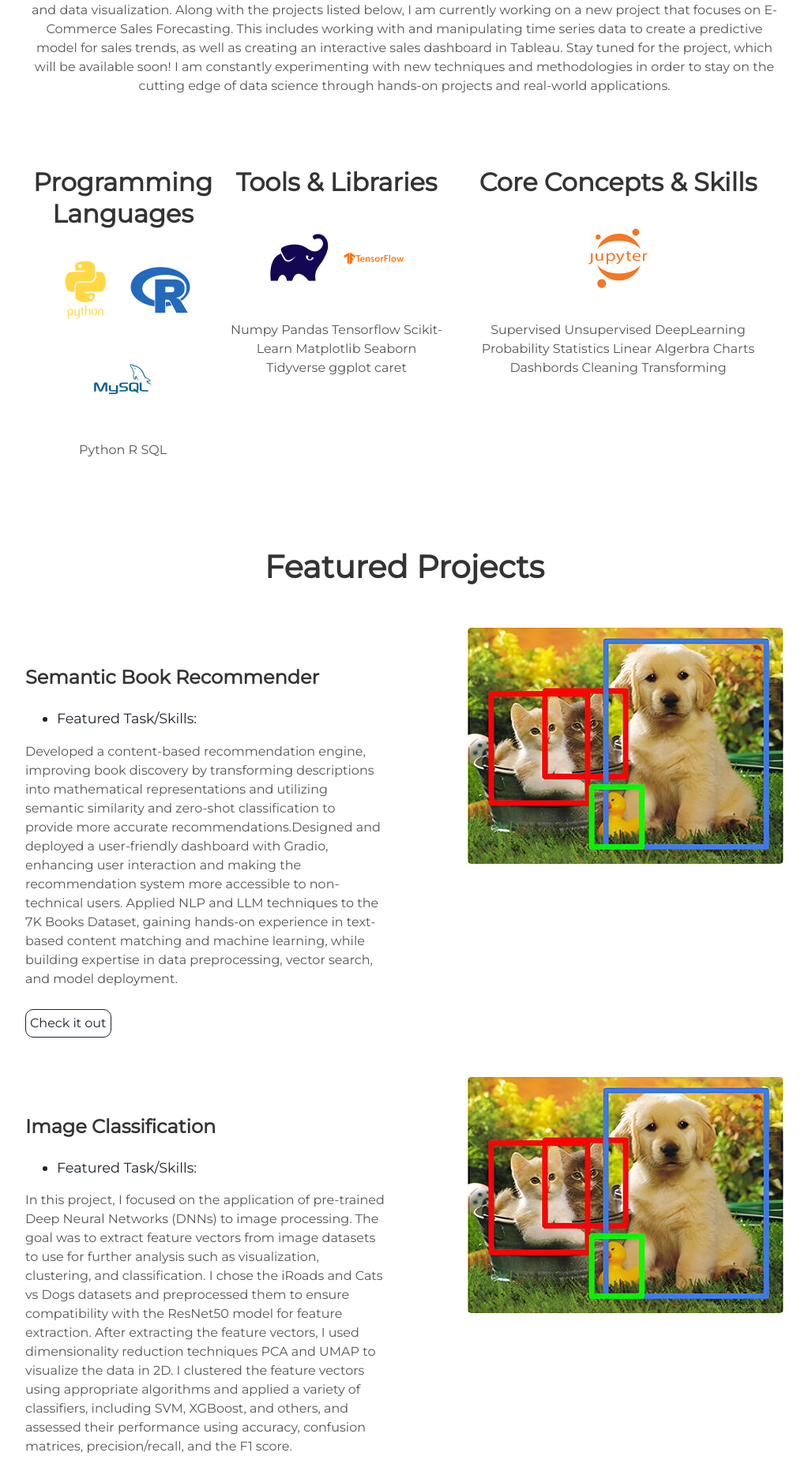
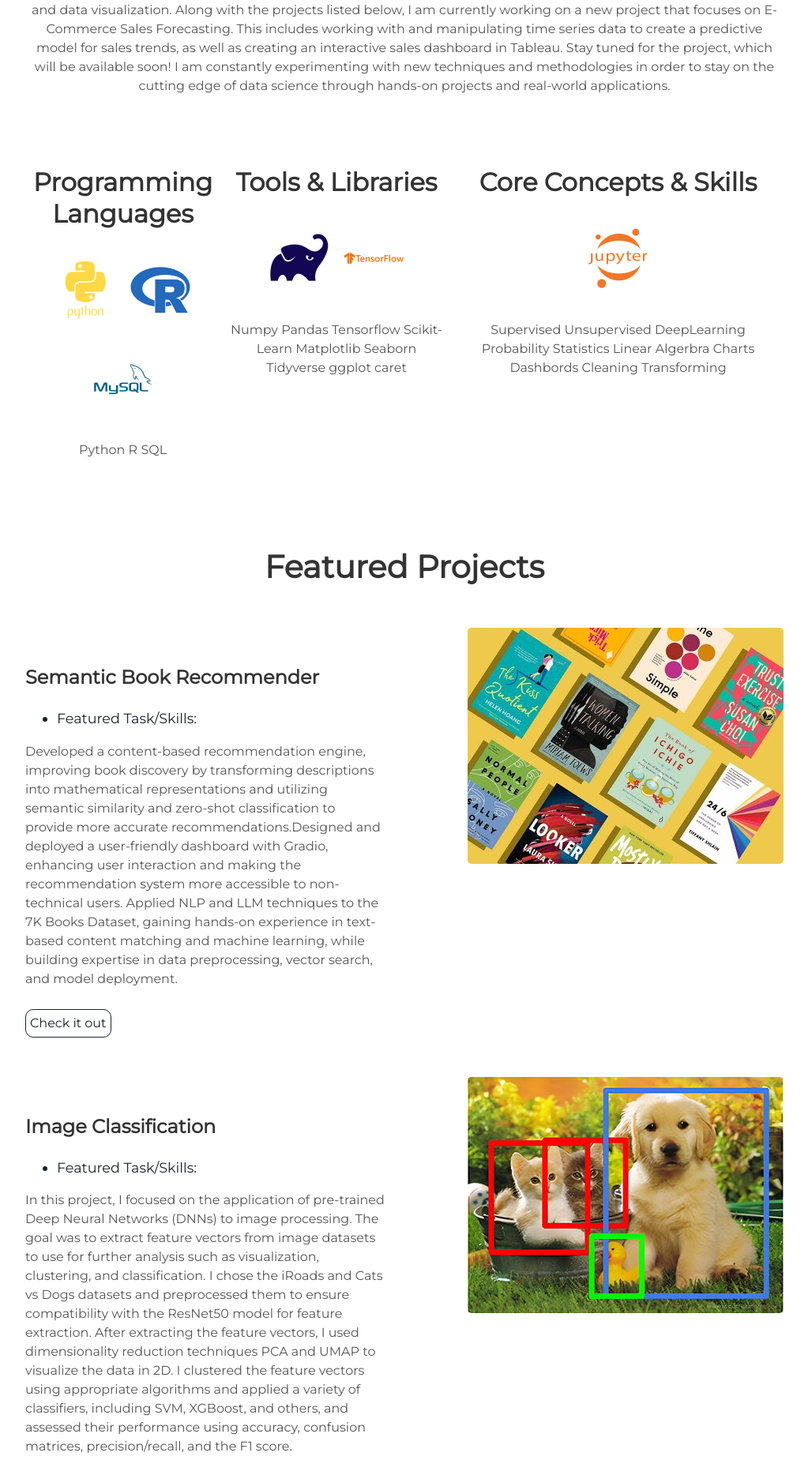
Before and after one commit to m-perera/m-perera.github.io, a Jekyll site: the page built from README.md, in a window 1280 px wide. Shown: the part 1080-2948 px from the top of the page at 79% size, without its empty margins (128-1151 px from the left). Built offline with Jekyll 4.4.1, drawn with Linux system fonts in a browser that asks for light colours; our own code applies the rules of GitHub Pages for plain Markdown files.

Commit message:
Update projects.html

```diff
--- a/_includes/projects.html
+++ b/_includes/projects.html
@@ -3,7 +3,7 @@
 </div>
 <div class="user-projects">
   <div class="images-right">
-    <img alt="mountains" src="{{ "/assets/img/rsz_pixelcut-export.jpeg" | prepend: site.baseurl }}" />
+    <img alt="mountains" src="{{ "/assets/img/rsz_10_kd1e9mkjrrcz4k6b.jpeg" | prepend: site.baseurl }}" />
   </div>
   <div class="contents">
     <h3> Semantic Book Recommender </h3>
```
